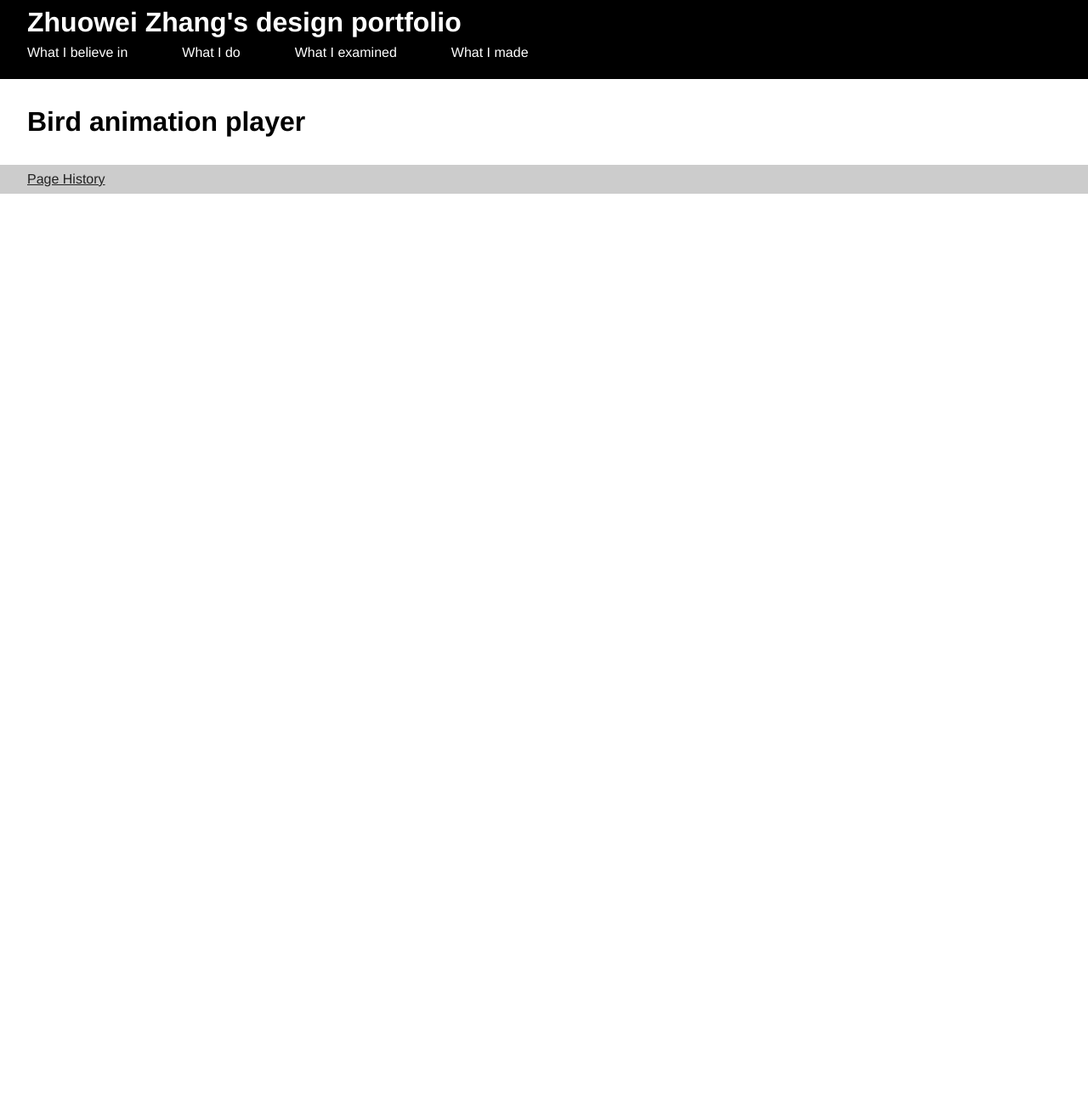
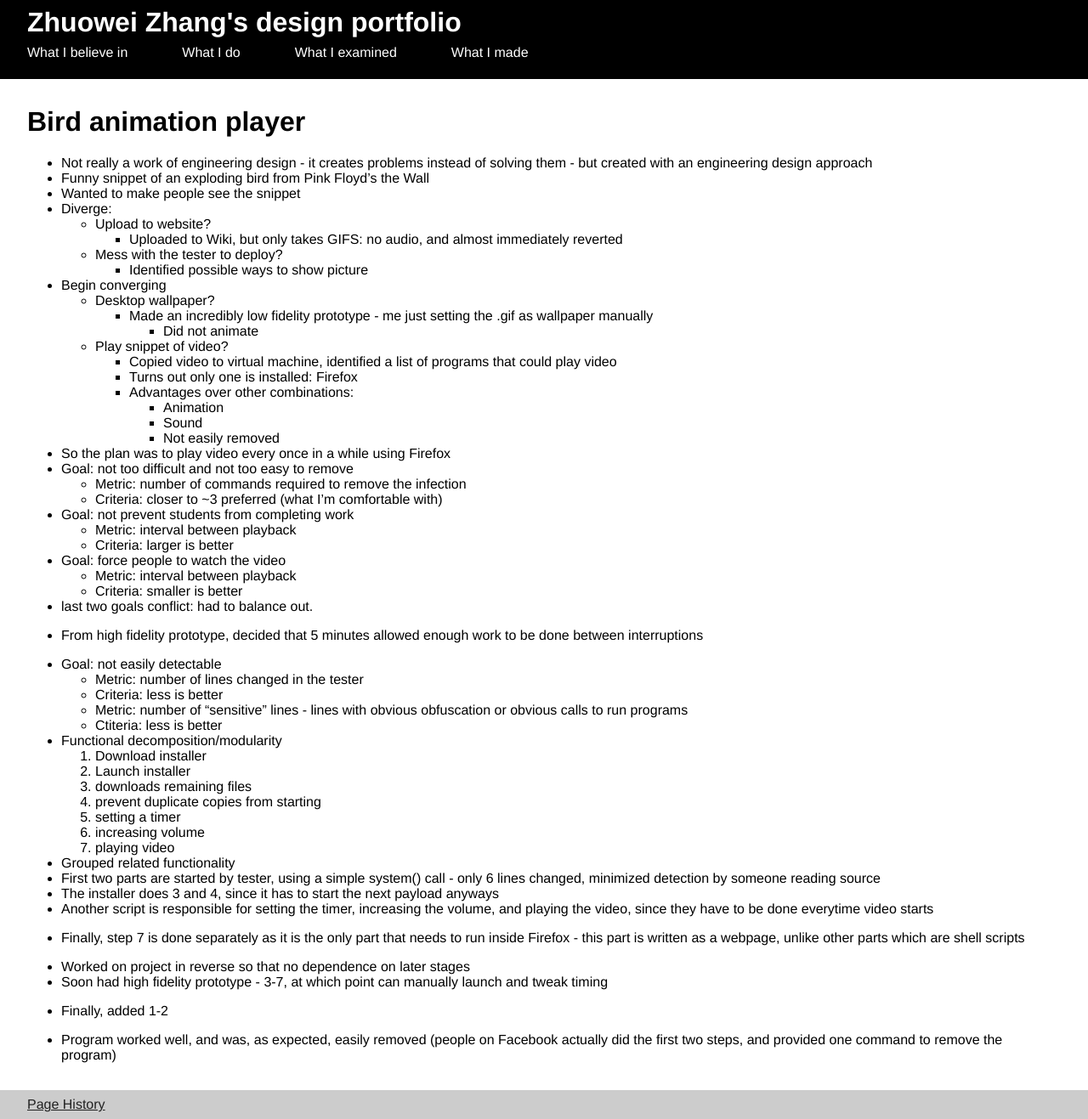
Before and after one commit to zhuowei/design, a Jekyll site: the page built from designs/bird_anim.md, in a window 1280 px wide. Shown: the whole page at 85% size. Built offline with Jekyll 4.4.1, drawn with Linux system fonts in a browser that asks for light colours; Markdown is read by kramdown in place of the engine named in the settings; before the commit the page ends 900 px from its top, so only the background shows below that.

Commit message:
Added outline for bird_anim and twitterbots writeup

```diff
--- a/_config.yml
+++ b/_config.yml
@@ -1,3 +1,4 @@
 relative_permalinks: false
 repository: https://github.com/zhuowei/design
 baseurl: /design/
+markdown: redcarpet
--- a/designs/bird_anim.md
+++ b/designs/bird_anim.md
@@ -3,3 +3,62 @@ layout: default
 title: Bird animation player
 permalink: /designs/bird_anim.html
 ---
+
+- Not really a work of engineering design - it creates problems instead of solving them - but created with an engineering design approach
+- Funny snippet of an exploding bird from Pink Floyd's the Wall
+- Wanted to make people see the snippet
+- Diverge:
+  - Upload to website?
+    - Uploaded to Wiki, but only takes GIFS: no audio, and almost immediately reverted
+  - Mess with the tester to deploy?
+    - Identified possible ways to show picture
+- Begin converging
+  - Desktop wallpaper?
+    - Made an incredibly low fidelity prototype - me just setting the .gif as wallpaper manually
+      - Did not animate
+  - Play snippet of video?
+    - Copied video to virtual machine, identified a list of programs that could play video
+    - Turns out only one is installed: Firefox
+    - Advantages over other combinations:
+      - Animation
+      - Sound
+      - Not easily removed
+- So the plan was to play video every once in a while using Firefox
+- Goal: not too difficult and not too easy to remove
+  - Metric: number of commands required to remove the infection
+  - Criteria: closer to ~3 preferred (what I'm comfortable with)
+- Goal: not prevent students from completing work
+  - Metric: interval between playback
+  - Criteria: larger is better
+- Goal: force people to watch the video
+  - Metric: interval between playback
+  - Criteria: smaller is better
+
+- last two goals conflict: had to balance out.
+- From high fidelity prototype, decided that 5 minutes allowed enough work to be done between interruptions
+
+- Goal: not easily detectable
+  - Metric: number of lines changed in the tester
+  - Criteria: less is better
+  - Metric: number of "sensitive" lines - lines with obvious obfuscation or obvious calls to run programs
+  - Ctiteria: less is better
+
+- Functional decomposition/modularity
+1. Download installer
+2. Launch installer
+3. downloads remaining files
+4. prevent duplicate copies from starting
+5. setting a timer
+6. increasing volume
+7. playing video
+- Grouped related functionality
+- First two parts are started by tester, using a simple system() call - only 6 lines changed, minimized detection by someone reading source
+- The installer does 3 and 4, since it has to start the next payload anyways
+- Another script is responsible for setting the timer, increasing the volume, and playing the video, since they have to be done everytime video starts
+- Finally, step 7 is done separately as it is the only part that needs to run inside Firefox - this part is written as a webpage, unlike other parts which are shell scripts
+
+- Worked on project in reverse so that no dependence on later stages
+- Soon had high fidelity prototype - 3-7, at which point can manually launch and tweak timing
+- Finally, added 1-2
+
+- Program worked well, and was, as expected, easily removed (people on Facebook actually did the first two steps, and provided one command to remove the program)
```
Also changed, not shown: designs/twitterbots.md (+35 -0 lines).
